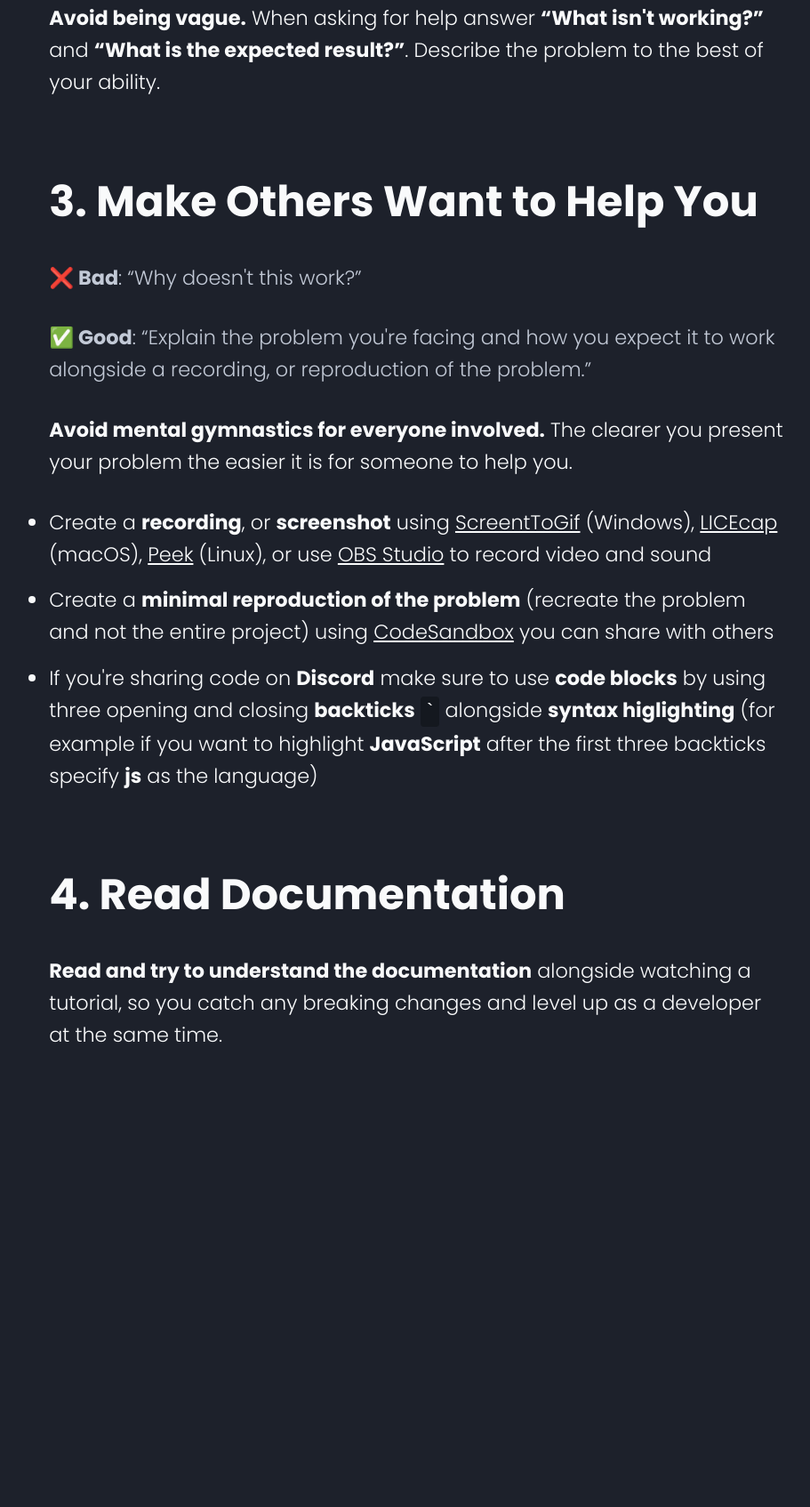
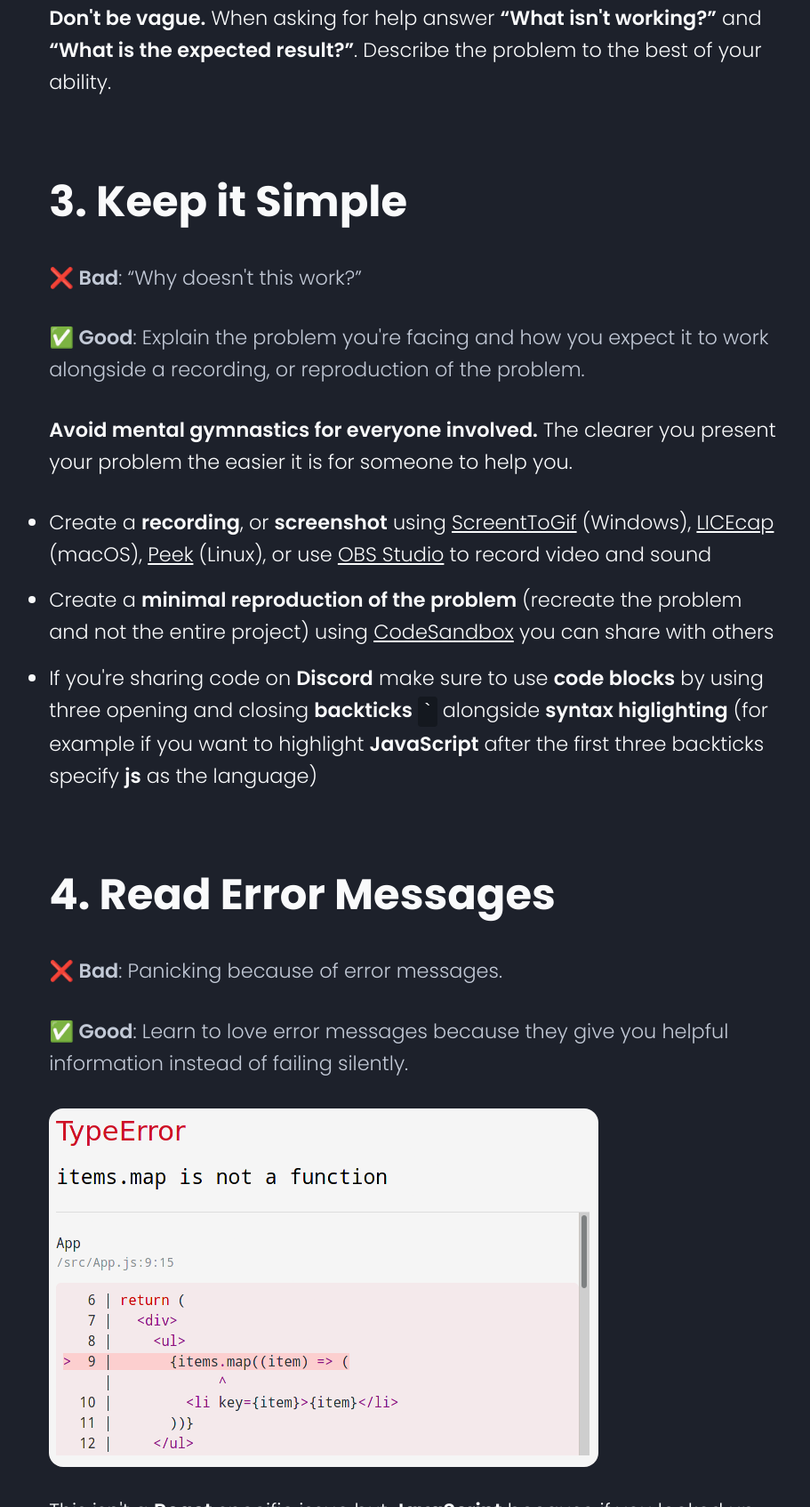
Before and after one commit to mattcroat/ask, a plain HTML site: page index.html in a window 1280 px wide. Shown: the part 1106-2800 px from the top of the page at 89% size, without its empty margins (171-1082 px from the left). Before the commit the page ends 2336 px from the top, so only its background shows below. Drawn offline with Linux system fonts and the light colour scheme.

Commit message:
feat: Reading errors section

```diff
--- a/index.html
+++ b/index.html
@@ -11,7 +11,8 @@
     <h1>How to Ask Questions</h1>
 
     <section>
-      <h2>1. Don't Ask to Ask a Question, Just Ask</h2>
+      <h2 id="dont-ask-to-ask">1. Don't Ask to Ask a Question, Just Ask</h2>
+
       <div class="example">
         <p>
           <strong>❌ Bad</strong>: “Does someone know <strong>React</strong>?”
@@ -29,7 +30,8 @@
     </section>
 
     <section>
-      <h2>2. Describe Your Problem</h2>
+      <h2 id="describe-your-problem">2. Describe Your Problem</h2>
+
       <div class="example">
         <p>
           <strong>❌ Bad</strong>: “Does someone know why
@@ -42,7 +44,7 @@
       </div>
 
       <p>
-        <strong>Avoid being vague.</strong> When asking for help answer
+        <strong>Don't be vague.</strong> When asking for help answer
         <strong>“What isn't working?”</strong> and
         <strong>“What is the expected result?”</strong>. Describe the problem to
         the best of your ability.
@@ -50,14 +52,15 @@
     </section>
 
     <section>
-      <h2>3. Make Others Want to Help You</h2>
+      <h2 id="keep-it-simple">3. Keep it Simple</h2>
+
       <div class="example">
         <p><strong>❌ Bad</strong>: “Why doesn't this work?”</p>
 
         <p>
-          <strong>✅ Good</strong>: “Explain the problem you're facing and how
+          <strong>✅ Good</strong>: Explain the problem you're facing and how
           you expect it to work alongside a recording, or reproduction of the
-          problem.”
+          problem.
         </p>
       </div>
 
@@ -96,7 +99,36 @@
     </section>
 
     <section>
-      <h2>4. Read Documentation</h2>
+      <h2 id="read-error-messages">4. Read Error Messages</h2>
+
+      <div class="example">
+        <p><strong>❌ Bad</strong>: Panicking because of error messages.</p>
+
+        <p>
+          <strong>✅ Good</strong>: Learn to love error messages because they
+          give you helpful information instead of failing silently.
+        </p>
+      </div>
+
+      <div>
+        <img
+          width="618"
+          height="403"
+          src="./images/error.webp"
+          alt="Error message"
+        />
+      </div>
+
+      <p>
+        This isn't a <strong>React</strong> specific issue but
+        <strong>JavaScript</strong> because if you looked up
+        <strong>map is not a function</strong> you would learn the error is
+        caused by <code>items</code> not being an <code>array</code>.
+      </p>
+    </section>
+
+    <section>
+      <h2 id="read-documentation">5. Read Documentation</h2>
       <p>
         <strong>Read and try to understand the documentation</strong> alongside
         watching a tutorial, so you catch any breaking changes and level up as a
--- a/style.css
+++ b/style.css
@@ -1,4 +1,4 @@
-@import url('https://fonts.googleapis.com/css2?family=Poppins:wght@300;400;700;900&display=swap');
+@import url('https://fonts.googleapis.com/css2?family=Poppins:wght@300;400;600;700&display=swap');
 
 *,
 *::before,
@@ -6,6 +6,11 @@
   margin: 0;
   padding: 0;
   box-sizing: border-box;
+}
+
+html {
+  scroll-padding-top: 1rem;
+  scroll-behavior: smooth;
 }
 
 body {
@@ -53,6 +58,15 @@ a {
   color: inherit;
 }
 
+img {
+  display: block;
+  border-radius: 1rem;
+}
+
+strong {
+  font-weight: 600;
+}
+
 code {
   padding: 4px;
   background-color: hsl(220, 20%, 10%);
```
Also changed, not shown: images/error.webp (added).
